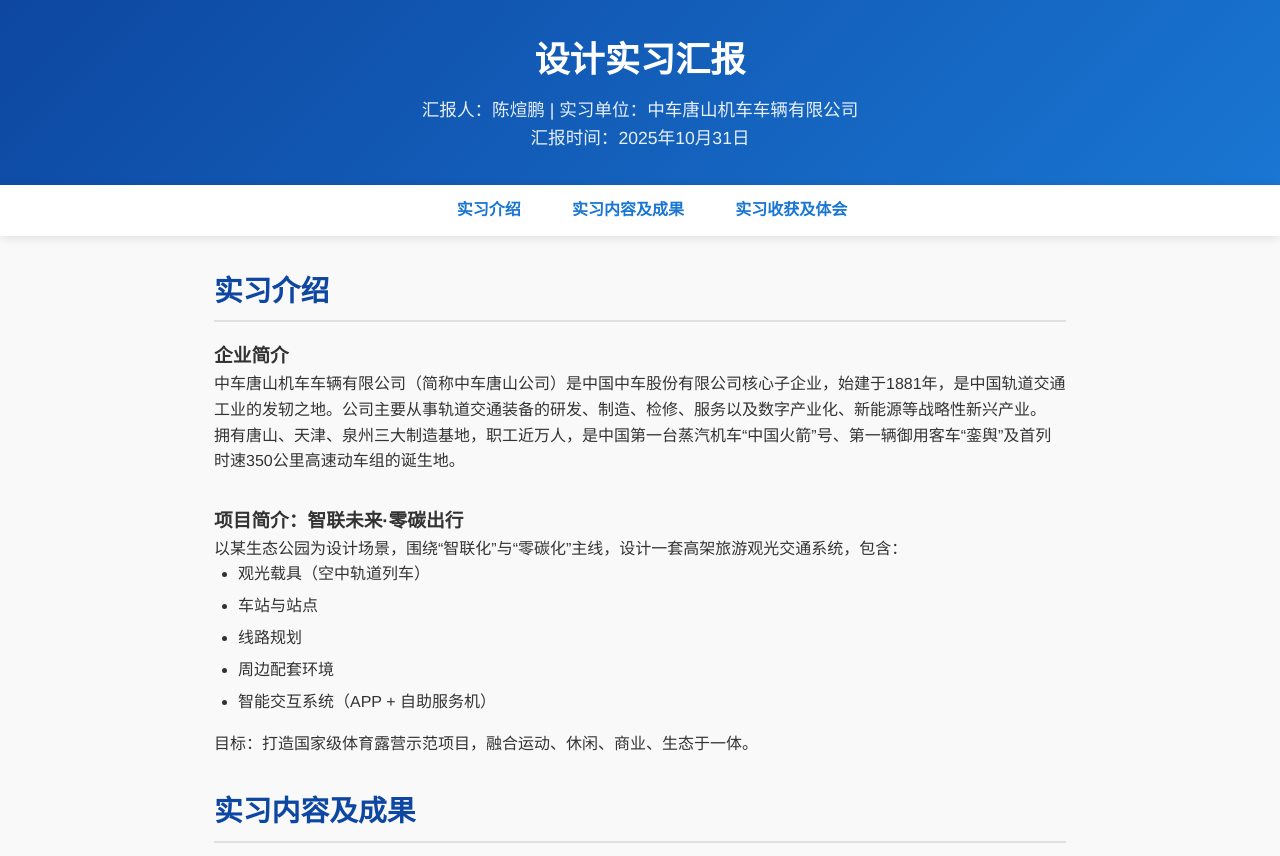
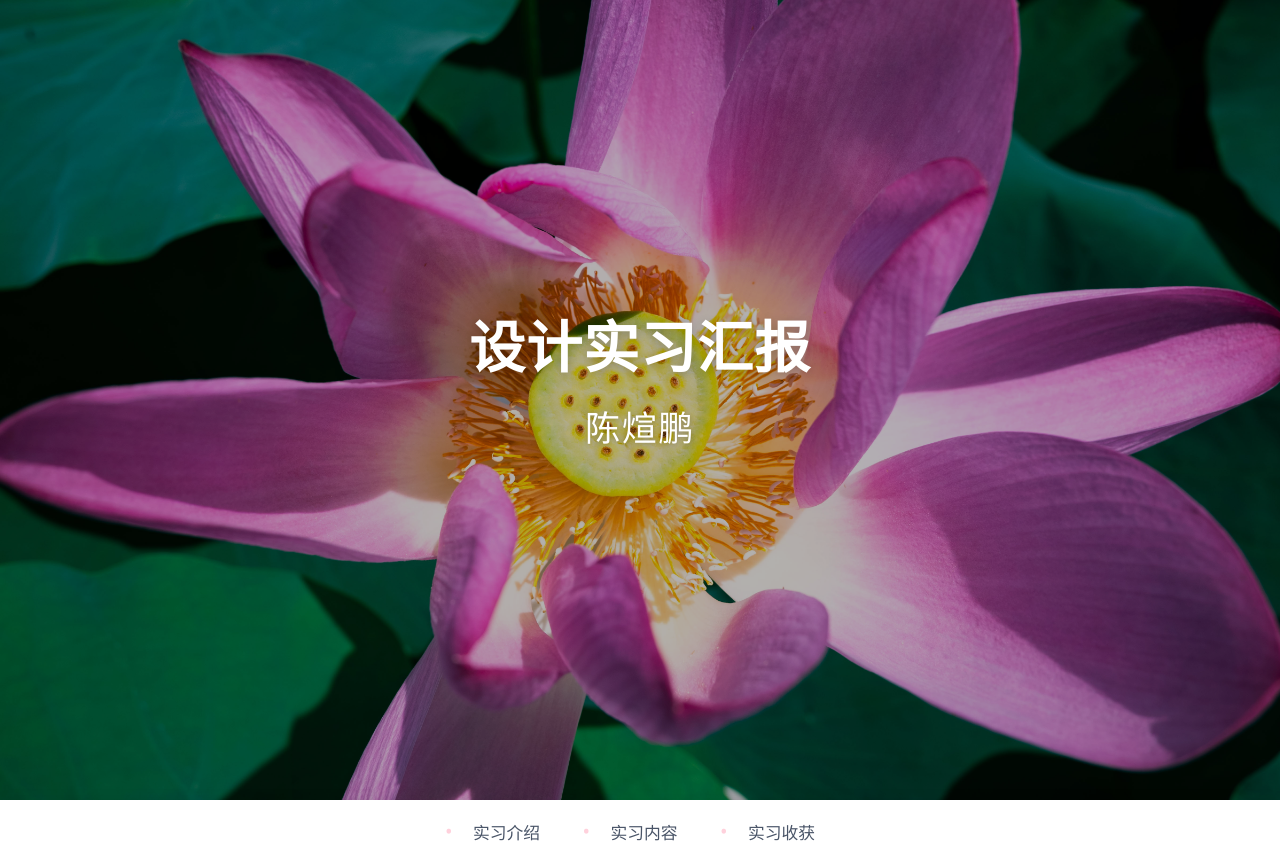
Before and after one commit to shiy07986-hub/shiy07986-hub.github.io, a plain HTML site: page index.html in a window 1280 px wide. Shown: the top 856 px of the page. Drawn offline with Linux system fonts and the light colour scheme.

Commit message:
Update index.html

```diff
--- a/index.html
+++ b/index.html
@@ -3,116 +3,264 @@
 <head>
   <meta charset="UTF-8" />
   <meta name="viewport" content="width=device-width, initial-scale=1.0"/>
-  <title>陈煊鹏 · 实习汇报</title>
+  <title>陈煊鹏 · 设计实习汇报</title>
   <style>
-    /* 全局样式 */
+    /* 马卡龙色系定义 */
+    :root {
+      --pink: #FFD1DC;
+      --light-pink: #FFEBF0;
+      --light-blue: #B3E0FF;
+      --light-green: #D1F2E0;
+      --soft-gray: #F5F7FA;
+    }
+
     * {
       margin: 0;
       padding: 0;
       box-sizing: border-box;
-      font-family: "Helvetica Neue", "PingFang SC", "Microsoft YaHei", sans-serif;
+      font-family: 'Segoe UI', 'PingFang SC', 'Microsoft YaHei', sans-serif;
     }
+
     body {
-      background-color: #f9f9f9;
+      background-color: var(--soft-gray);
       color: #333;
       line-height: 1.6;
-    }
-    header {
-      background: linear-gradient(135deg, #0d47a1, #1976d2);
-      color: white;
-      padding: 2rem 1rem;
-      text-align: center;
-    }
-    header h1 {
-      font-size: 2.2rem;
-      margin-bottom: 0.5rem;
-    }
-    header p {
-      font-size: 1.1rem;
-      opacity: 0.9;
+      font-size: 16px;
     }
 
+    /* 顶部背景图 */
+    .hero {
+      height: 100vh;
+      background: url('images/lotus.JPG') no-repeat center center;
+      background-size: cover;
+      position: relative;
+      display: flex;
+      align-items: center;
+      justify-content: center;
+      text-align: center;
+      color: white;
+      overflow: hidden;
+    }
+
+    .hero-overlay {
+      position: absolute;
+      top: 0;
+      left: 0;
+      width: 100%;
+      height: 100%;
+      background: rgba(0, 0, 0, 0.3);
+      z-index: 1;
+    }
+
+    .hero-content {
+      position: relative;
+      z-index: 2;
+      max-width: 900px;
+      padding: 0 2rem;
+    }
+
+    .hero-content h1 {
+      font-size: 3.5rem;
+      font-weight: 700;
+      margin-bottom: 1.2rem;
+      text-shadow: 0 2px 10px rgba(0,0,0,0.2);
+      letter-spacing: 1px;
+      line-height: 1.2;
+    }
+
+    .hero-content p {
+      font-size: 2.2rem;
+      font-weight: 300;
+      letter-spacing: 1.5px;
+      text-shadow: 0 1px 4px rgba(0,0,0,0.2);
+      margin-bottom: 2rem;
+    }
+
+    /* 导航栏 */
     nav {
-      background: #fff;
-      box-shadow: 0 2px 10px rgba(0,0,0,0.1);
+      background: white;
+      box-shadow: 0 2px 15px rgba(0,0,0,0.08);
       position: sticky;
       top: 0;
       z-index: 100;
+      padding: 1.2rem 0;
     }
+
     nav ul {
       display: flex;
       justify-content: center;
       list-style: none;
-      padding: 0.8rem;
       flex-wrap: wrap;
+      gap: 1.5rem;
+      max-width: 1200px;
+      margin: 0 auto;
+      padding: 0 2rem;
     }
-    nav li {
-      margin: 0 1rem;
-    }
+
     nav a {
       text-decoration: none;
-      color: #1976d2;
-      font-weight: bold;
-      padding: 0.4rem 0.6rem;
-      border-radius: 4px;
-      transition: background 0.3s;
+      color: #4a5568;
+      font-weight: 500;
+      padding: 0.6rem 1.2rem;
+      border-radius: 50px;
+      transition: all 0.3s ease;
+      position: relative;
+      font-size: 1.05rem;
     }
+
     nav a:hover {
-      background: #e3f2fd;
+      color: var(--pink);
+      background: var(--light-pink);
+    }
+
+    nav a::after {
+      content: '';
+      position: absolute;
+      bottom: 0;
+      left: 50%;
+      transform: translateX(-50%);
+      width: 0;
+      height: 3px;
+      background: var(--pink);
+      transition: width 0.3s ease;
+    }
+
+    nav a:hover::after {
+      width: 60%;
+    }
+
+    /* 内容区域 */
+    main {
+      max-width: 1200px;
+      margin: 0 auto;
+      padding: 2.5rem 2rem;
     }
 
     section {
-      max-width: 900px;
-      margin: 2rem auto;
-      padding: 0 1.5rem;
+      background: white;
+      border-radius: 24px;
+      padding: 2.5rem;
+      margin-bottom: 2.5rem;
+      box-shadow: 0 8px 30px rgba(0,0,0,0.06);
+      transition: all 0.3s ease;
     }
+
+    section:hover {
+      box-shadow: 0 12px 40px rgba(0,0,0,0.12);
+      transform: translateY(-3px);
+    }
+
     h2 {
-      color: #0d47a1;
-      margin-bottom: 1.2rem;
-      font-size: 1.8rem;
-      border-bottom: 2px solid #e0e0e0;
-      padding-bottom: 0.4rem;
+      color: var(--pink);
+      margin-bottom: 1.8rem;
+      padding-bottom: 1rem;
+      border-bottom: 3px solid var(--light-pink);
+      font-size: 2.2rem;
+      font-weight: 600;
+      position: relative;
     }
+
+    h2::after {
+      content: '';
+      position: absolute;
+      bottom: 0;
+      left: 0;
+      width: 60px;
+      height: 3px;
+      background: var(--light-blue);
+      border-radius: 3px;
+    }
+
     .content-block {
       margin-bottom: 2rem;
     }
+
     .week-title {
-      font-weight: bold;
-      color: #1976d2;
-      margin-top: 1.5rem;
+      background: var(--light-pink);
+      color: var(--pink);
+      font-weight: 700;
+      padding: 0.8rem 1.5rem;
+      border-radius: 16px;
+      margin-bottom: 1.5rem;
       font-size: 1.3rem;
+      display: inline-block;
+      border-left: 4px solid var(--pink);
     }
+
     ul, ol {
       margin-left: 1.5rem;
-      margin-bottom: 1rem;
+      margin-bottom: 1.2rem;
     }
+
     li {
-      margin-bottom: 0.4rem;
+      margin-bottom: 0.6rem;
+      padding-left: 0.5rem;
+      position: relative;
     }
+
+    li::before {
+      content: '•';
+      color: var(--pink);
+      font-weight: bold;
+      position: absolute;
+      left: 0;
+    }
+
     .highlight {
-      background: #e3f2fd;
-      padding: 1rem;
-      border-left: 4px solid #1976d2;
-      margin: 1.5rem 0;
-      border-radius: 0 4px 4px 0;
+      background: var(--light-pink);
+      border-left: 4px solid var(--pink);
+      padding: 1.8rem;
+      border-radius: 0 12px 12px 0;
+      margin: 2rem 0;
+      border-radius: 16px;
+      font-weight: 600;
+      color: #555;
+      text-align: center;
+      font-size: 1.1rem;
     }
+
+    .highlight strong {
+      color: var(--pink);
+      font-weight: 700;
+    }
+
     footer {
       text-align: center;
-      padding: 2rem;
+      padding: 2.5rem 2rem;
       color: #666;
-      font-size: 0.95rem;
-      background: #eee;
+      font-size: 1.05rem;
+      background: white;
+      border-top: 1px solid var(--light-pink);
     }
 
-    @media (max-width: 600px) {
+    @media (max-width: 768px) {
+      .hero-content h1 {
+        font-size: 2.8rem;
+      }
+
+      .hero-content p {
+        font-size: 1.8rem;
+      }
+
       nav ul {
-        flex-direction: column;
-        align-items: center;
+        gap: 1rem;
       }
-      nav li {
-        margin: 0.3rem 0;
+
+      section {
+        padding: 2rem;
       }
-      header h1 {
+    }
+
+    @media (max-width: 480px) {
+      .hero-content h1 {
+        font-size: 2.3rem;
+      }
+
+      .hero-content p {
+        font-size: 1.5rem;
+      }
+
+      h2 {
         font-size: 1.8rem;
       }
     }
@@ -120,17 +268,21 @@
 </head>
 <body>
 
-  <header>
-    <h1>设计实习汇报</h1>
-    <p>汇报人：陈煊鹏 | 实习单位：中车唐山机车车辆有限公司</p>
-    <p>汇报时间：2025年10月31日</p>
-  </header>
+  <!-- 顶部背景图 -->
+  <div class="hero">
+    <div class="hero-overlay"></div>
+    <div class="hero-content">
+      <h1>设计实习汇报</h1>
+      <p>陈煊鹏</p>
+    </div>
+  </div>
 
+  <!-- 导航栏 -->
   <nav>
     <ul>
       <li><a href="#intro">实习介绍</a></li>
-      <li><a href="#work">实习内容及成果</a></li>
-      <li><a href="#reflection">实习收获及体会</a></li>
+      <li><a href="#work">实习内容</a></li>
+      <li><a href="#reflection">实习收获</a></li>
     </ul>
   </nav>
 
@@ -158,7 +310,7 @@
       </div>
     </section>
 
-    <!-- 实习内容及成果 -->
+    <!-- 实习内容 -->
     <section id="work">
       <h2>实习内容及成果</h2>
 
@@ -209,7 +361,7 @@
       </div>
     </section>
 
-    <!-- 实习收获及体会 -->
+    <!-- 实习收获 -->
     <section id="reflection">
       <h2>实习收获及体会</h2>
       <div class="content-block">
@@ -237,7 +389,7 @@
         e.preventDefault();
         const target = document.querySelector(this.getAttribute('href'));
         window.scrollTo({
-          top: target.offsetTop - 60,
+          top: target.offsetTop - 80,
           behavior: 'smooth'
         });
       });
```
